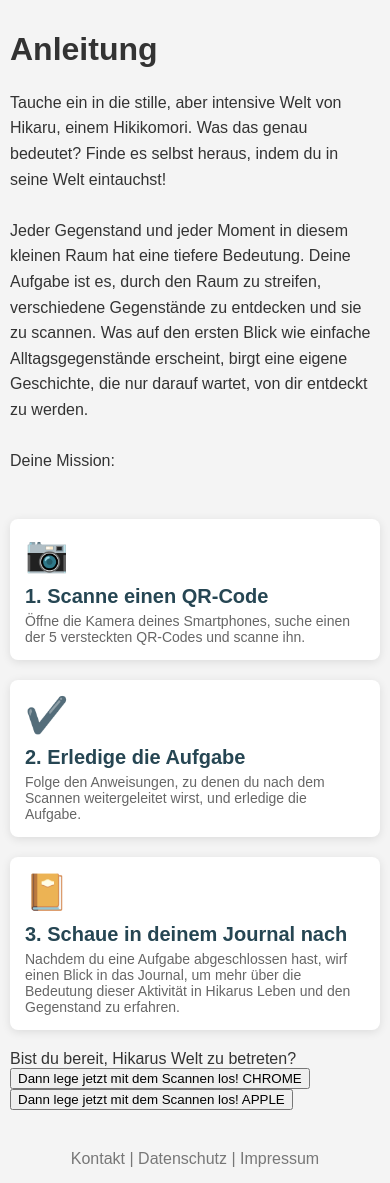
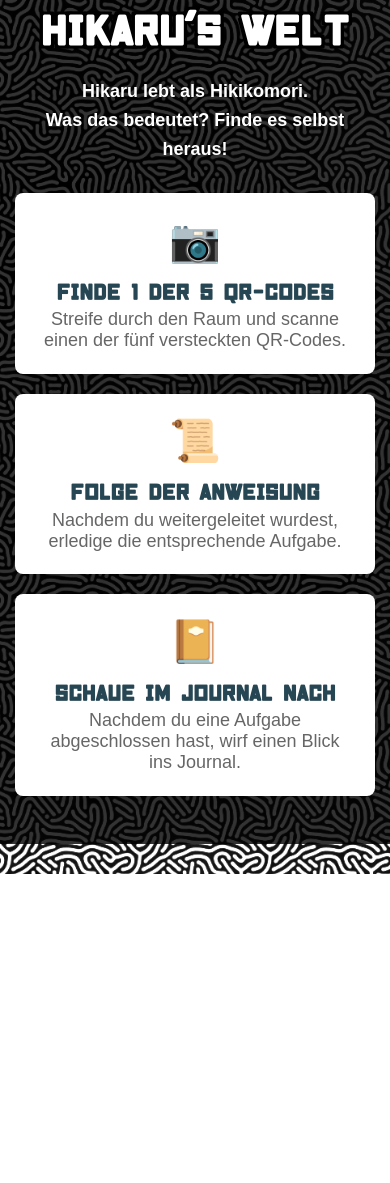
Before and after one commit to burimFHGR/qr-hikikomori, a PHP site: page /pages/anleitung.html in a window 390 px wide. After the commit the page ends 874 px from the top, so only its background shows below. Run offline with PHP 8.4, Linux system fonts and the light colour scheme; some web fonts are replaced.

```diff
--- a/css/anleitung.css
+++ b/css/anleitung.css
@@ -1,20 +1,79 @@
+@font-face {
+    font-family: 'HikaruSchrift';
+    src: url('/fonts/NikkyouSans.ttf');
+    src: url('/fonts/NikkyouSans.ttf') format('embedded-opentype'),
+         url('/fonts/NikkyouSans.woff2') format('woff2'),
+         url('/fonts/NikkyouSans.woff') format('woff'),
+         url('/fonts/NikkyouSans.ttf') format('truetype');
+    font-weight: normal;
+    font-style: normal;
+}
+
 body {
-    font-family: 'Arial', sans-serif;
+    font-family: 'HikaruSchrift', sans-serif;
     background-color: #f4f4f4;
     margin: 0;
     padding: 20px;
     color: #333;
+    display: flex;
+    justify-content: center;
+    align-items: center;
+    flex-direction: column;
+    min-height: 100vh;
+    background-image: url('/img/background.png');
+    background-size: cover;
+    background-position: center;
+}
+
+.header-with-bg {
+    position: relative;
+    overflow: hidden;
+}
+
+.header-with-bg::before {
+    content: '';
+    position: fixed;
+    top: 0;
+    left: 0;
+    width: 100vw;
+    height: 100vh;
+    background-color: rgba(0, 0, 0, 0.8);
+    z-index: -1;
+    border-radius: 0;
+}
+
+.container {
+    width: 100%;
+    max-width: 1200px;
+    padding: 30px;
+}
+
+header {
+    text-align: center;
+}
+
+h1 {
+    text-align: center;
+    color: #fff;
+    font-size: 42px;
+    text-shadow:
+        -3.3px -3.3px 0 #000,
+        3.3px -3.3px 0 #000,
+        -3.3px 3.3px 0 #000,
+        3.3px 3.3px 0 #000;
+        margin-top: -50px;
 }
 
 header h1 {
-    font-size: 28px;
-    color: #333;
+    font-family: 'HikaruSchrift', sans-serif;
+    font-size: 42px;
+    color: white;
 }
 
 header p {
-    font-size: 18px;
+    font-size: 27px;
     color: #777;
-    margin-bottom: 20px;
+    margin-bottom: 30px;
 }
 
 .section {
@@ -22,83 +81,52 @@ header p {
     padding: 20px;
     background-color: #fff;
     border-radius: 8px;
-    box-shadow: 0 2px 10px rgba(0, 0, 0, 0.1);
+    box-shadow: 0 3px 15px rgba(0, 0, 0, 0.1);
     transition: transform 0.3s ease, box-shadow 0.3s ease;
 }
 
 .section:hover {
-    transform: translateY(-5px);
-    box-shadow: 0 5px 15px rgba(0, 0, 0, 0.2);
+    transform: translateY(-7.5px);
+    box-shadow: 0 7.5px 22.5px rgba(0, 0, 0, 0.2);
 }
 
 .icon {
-    font-size: 40px;
-    margin-bottom: 10px;
+    font-size: 60px;
+    margin-bottom: 15px;
     color: #2a9d8f;
 }
 
 .text {
-    font-size: 22px;
+    font-size: 33px;
     font-weight: bold;
-    margin-bottom: 5px;
+    margin-bottom: 7.5px;
     color: #264653;
 }
 
 .description {
-    font-size: 16px;
+    font-family: Arial, Helvetica, sans-serif;
+    font-size: 24px;
     color: #666;
 }
 
 .intro-text {
-    font-size: 18px;
-    margin-bottom: 20px;
-    color: #333;
+    font-family: 'Arial', sans-serif;
+    font-size: 27px;
+    margin-bottom: 30px;
+    color: #ffffff;
     line-height: 1.6;
+    text-align: center;
 }
 
 footer {
-    margin-top: 40px;
+    margin-top: 60px;
     text-align: center;
-    font-size: 14px;
+    font-size: 21px;
     color: #aaa;
 }
 
 footer p {
-    margin: 5px 0;
-}
-
-@media (max-width: 600px) {
-    body {
-        padding: 10px;
-    }
-
-    .section {
-        padding: 15px;
-    }
-
-    .icon {
-        font-size: 35px;
-    }
-
-    .text {
-        font-size: 20px;
-    }
-
-    .description {
-        font-size: 14px;
-    }
-
-    header h1 {
-        font-size: 24px;
-    }
-
-    header p {
-        font-size: 16px;
-    }
-
-    .intro-text {
-        font-size: 16px;
-    }
+    margin: 7.5px 0;
 }
 
 @keyframes fadeIn {
@@ -115,3 +143,132 @@ footer p {
 .section {
     animation: fadeIn 0.6s ease-in-out;
 }
+
+/* Responsive Styles */
+@media (max-width: 1200px) {
+    .container {
+        max-width: 960px;
+    }
+
+    h1 {
+        font-size: 39px;
+    }
+
+    .text {
+        font-size: 30px;
+    }
+}
+
+@media (max-width: 992px) {
+    .container {
+        max-width: 720px;
+    }
+
+    h1 {
+        font-size: 36px;
+    }
+
+    .text {
+        font-size: 27px;
+    }
+
+    .description {
+        font-size: 22.5px;
+    }
+}
+
+@media (max-width: 768px) {
+    body {
+        padding: 22.5px;
+    }
+
+    .container {
+        max-width: 540px;
+        padding: 22.5px;
+    }
+
+    h1 {
+        font-size: 33px;
+    }
+
+    header p {
+        font-size: 24px;
+    }
+
+    .text {
+        font-size: 27px;
+    }
+
+    .description {
+        font-size: 21px;
+    }
+
+    .icon {
+        font-size: 52.5px;
+    }
+
+    .intro-text {
+        font-size: 24px;
+    }
+}
+
+@media (max-width: 600px) {
+    body {
+        padding: 15px;
+    }
+
+    .container {
+        padding: 15px;
+    }
+
+    .section {
+        padding: 22.5px;
+    }
+
+    h1 {
+        font-size: 30px;
+    }
+
+    header p {
+        font-size: 21px;
+    }
+
+    .text {
+        font-size: 24px;
+    }
+
+    .description {
+        font-size: 21px;
+    }
+
+    .icon {
+        font-size: 45px;
+    }
+
+    .intro-text {
+        font-size: 21px;
+    }
+}
+
+@media (max-width: 480px) {
+    h1 {
+        font-size: 40px;
+    }
+
+    .text {
+        font-size: 21px;
+    }
+
+    .description {
+        font-size: 18px;
+    }
+
+    .icon {
+        font-size: 42px;
+    }
+
+    .intro-text {
+        font-size: 18px;
+        font-weight: bold;
+    }
+}
--- a/pages/anleitung.html
+++ b/pages/anleitung.html
@@ -7,56 +7,31 @@
         <title>Anleitung</title>
     </head>
     <body>
-    <h1>Anleitung</h1>
-    <header>
+    <h1>Hikaru's Welt</h1>
+    <header class="header-with-bg">
         <div class="intro-text">
-            Tauche ein in die stille, aber intensive Welt von Hikaru, einem Hikikomori. Was das genau bedeutet?
-            Finde es selbst heraus, indem du in seine Welt eintauchst!<br><br>
-
-
-
-            Jeder Gegenstand und jeder Moment in diesem kleinen Raum hat eine tiefere Bedeutung.
-            Deine Aufgabe ist es, durch den Raum zu streifen, verschiedene Gegenstände zu entdecken und sie zu scannen.
-            Was auf den ersten Blick wie einfache Alltagsgegenstände erscheint, birgt eine eigene Geschichte, die nur darauf wartet, von dir entdeckt zu werden.
-        <br><br>
-
-            Deine Mission:<br><br>
+           Hikaru lebt als Hikikomori.<br>
+           Was das bedeutet? Finde es selbst heraus!
         </div>
 
         <div class="section">
             <div class="icon">📷</div>
-            <div class="text">1. Scanne einen QR-Code</div>
-            <div class="description">Öffne die Kamera deines Smartphones, suche einen der 5 versteckten QR-Codes und scanne ihn.</div>
+            <div class="text">Finde 1 der 5 QR-Codes</div>
+            <div class="description">Streife durch den Raum und scanne einen der fünf versteckten QR-Codes.</div>
         </div>
 
         <div class="section">
-            <div class="icon">✔️</div>
-            <div class="text">2. Erledige die Aufgabe</div>
-            <div class="description">Folge den Anweisungen, zu denen du nach dem Scannen weitergeleitet wirst, und erledige die Aufgabe.</div>
+            <div class="icon">📜</div>
+            <div class="text">Folge der Anweisung</div>
+            <div class="description">Nachdem du weitergeleitet wurdest, erledige die entsprechende Aufgabe.
+            </div>
         </div>
 
         <div class="section">
             <div class="icon">📔</div>
-            <div class="text">3. Schaue in deinem Journal nach</div>
-            <div class="description"> Nachdem du eine Aufgabe abgeschlossen hast, wirf einen Blick in das Journal, um mehr über die Bedeutung dieser Aktivität in Hikarus Leben und den Gegenstand zu erfahren. </div>
+            <div class="text">Schaue im Journal nach</div>
+            <div class="description"> Nachdem du eine Aufgabe abgeschlossen hast, wirf einen Blick ins Journal.</div>
         </div>
-
-        Bist du bereit, Hikarus Welt zu betreten?<br>
-        <button onclick="schliessenButton()" class="button">
-            Dann lege jetzt mit dem Scannen los! CHROME
-        </button>
-
-
-        <button onclick="launchAppOnAppleDevice()" class="button">
-            Dann lege jetzt mit dem Scannen los! APPLE
-        </button>
-
-
-
-
-        <footer>
-            <p>Kontakt | Datenschutz | Impressum</p>
-        </footer>
         <script src="/js/anleitung.js"></script>
     </body>
     </html>
--- a/pages/home.html
+++ b/pages/home.html
@@ -50,6 +50,7 @@
         <p>1. Scanne einen QR-Code.</br></br>
            2. Erledige die Aufgabe, zu der du weitergeleitet wirst.</br></br>
            3. Schaue in deinem Journal nach.</p>
+           <div id="server-message"></div>
     </div>
 
     <script src="https://cdnjs.cloudflare.com/ajax/libs/gsap/3.6.0/gsap.min.js"></script>
```
Also changed, not shown: js/home.js (+205 -0 lines), js/login.js (+13 -0 lines), js/script.js (+12 -0 lines), js/zappingu.js (+24 -0 lines), php/checkPlayZappingu.php (added, +32 -0 lines), php/holeGames.php (added, +20 -0 lines), php/registriereGames.php (added, +32 -0 lines), php/setGamesToZero.php (added, +18 -0 lines), php/zappinguRedirect.php (added, +18 -0 lines), js/kendama.js (line endings or trailing spaces).
